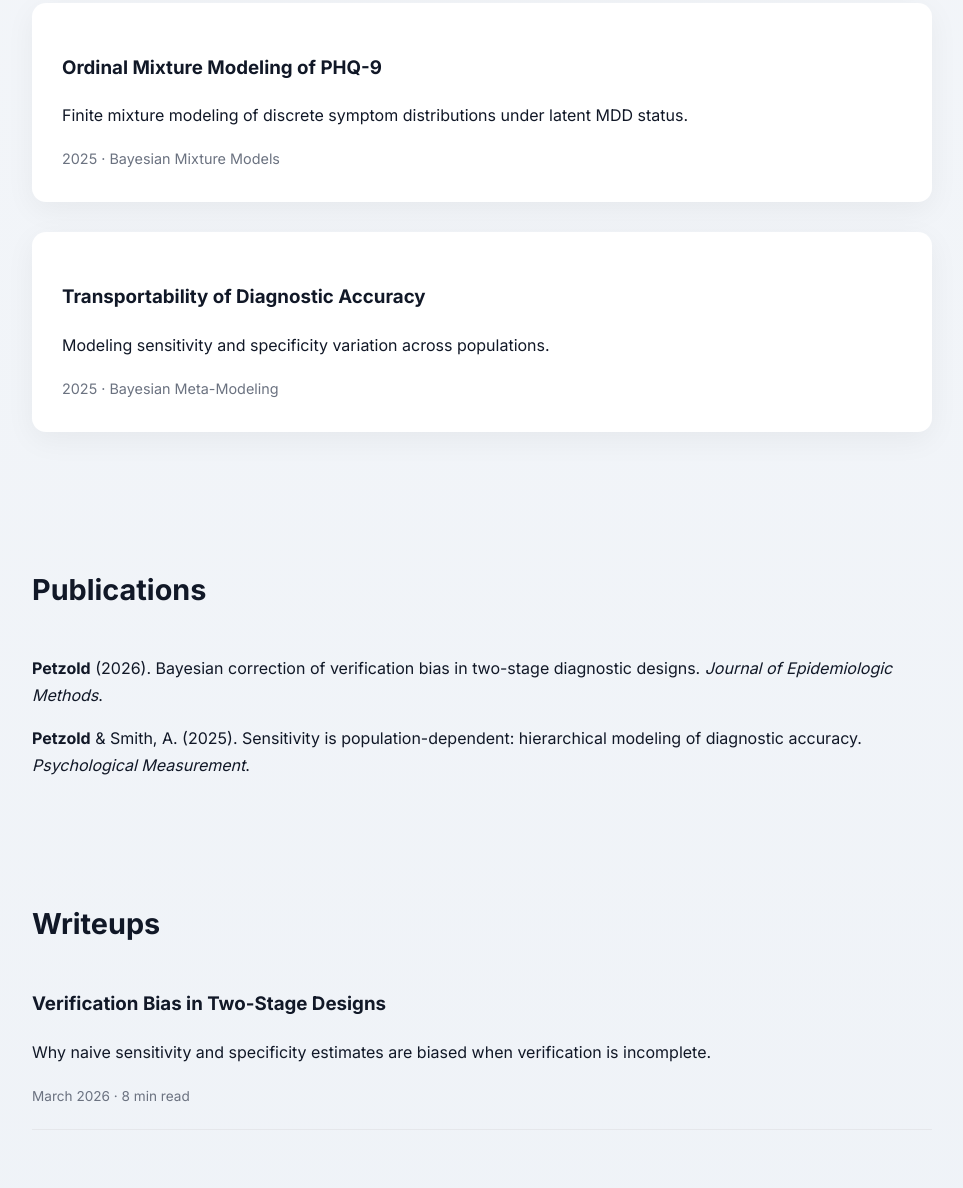
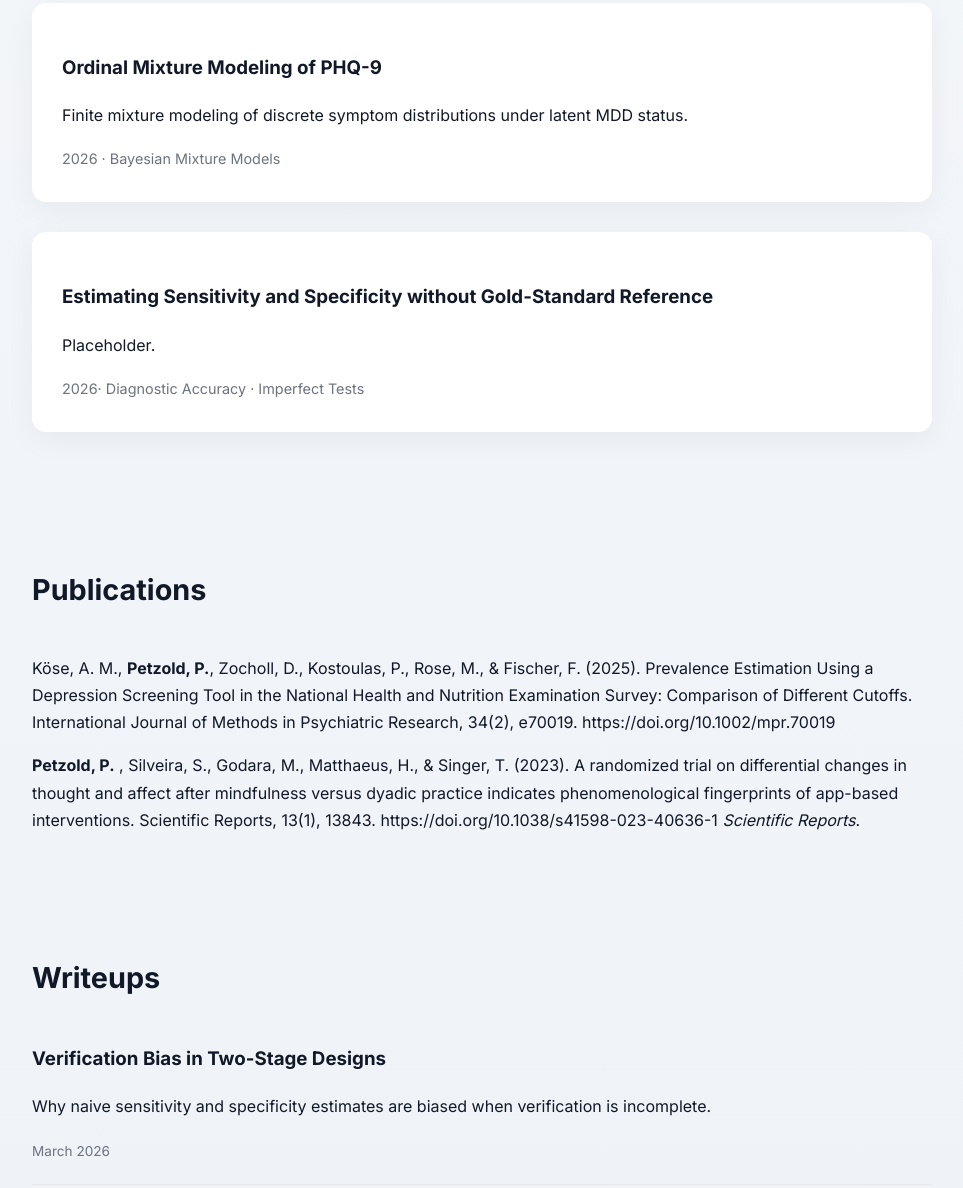
Before and after one commit to papetz/papetz.github.io, a plain HTML site: page index.html in a window 1280 px wide. Shown: the part 1086-2274 px from the top of the page, without its empty margins (158-1121 px from the left). Drawn offline with nearby package versions, Linux system fonts and the light colour scheme.

Commit message:
updated some fake data

```diff
--- a/index.html
+++ b/index.html
@@ -39,21 +39,21 @@
   <h2>Projects</h2>
 
   <div class="card">
-    <h3>Bayesian Correction of Verification Bias</h3>
-    <p>Latent class modeling approach correcting partial verification in screening studies.</p>
+    <h3>Bayesian Prevalence Estimation</h3>
+    <p>Correcting Naïve Prevalence Estimates obtained by Screening Questionnaires.</p>
     <span>2026 · R · Stan · Hierarchical Modeling</span>
   </div>
 
   <div class="card">
     <h3>Ordinal Mixture Modeling of PHQ-9</h3>
     <p>Finite mixture modeling of discrete symptom distributions under latent MDD status.</p>
-    <span>2025 · Bayesian Mixture Models</span>
+    <span>2026 · Bayesian Mixture Models</span>
   </div>
 
   <div class="card">
-    <h3>Transportability of Diagnostic Accuracy</h3>
-    <p>Modeling sensitivity and specificity variation across populations.</p>
-    <span>2025 · Bayesian Meta-Modeling</span>
+    <h3>Estimating Sensitivity and Specificity without Gold-Standard Reference</h3>
+    <p>Placeholder.</p>
+    <span>2026· Diagnostic Accuracy · Imperfect Tests</span>
   </div>
 
 </section>
@@ -63,18 +63,15 @@
 
   <div class="publication">
     <p>
-      <strong>Petzold</strong> (2026).
-      Bayesian correction of verification bias in two-stage diagnostic designs.
-      <em>Journal of Epidemiologic Methods</em>.
+      Köse, A. M., <strong>Petzold, P.</strong>, Zocholl, D., Kostoulas, P., Rose, M., & Fischer, F. (2025).
+      Prevalence Estimation Using a Depression Screening Tool in the National Health and Nutrition Examination Survey: Comparison of Different Cutoffs. International Journal of Methods in Psychiatric Research, 34(2), e70019. https://doi.org/10.1002/mpr.70019
     </p>
   </div>
 
   <div class="publication">
     <p>
-      <strong>Petzold</strong> & Smith, A. (2025).
-      Sensitivity is population-dependent:
-      hierarchical modeling of diagnostic accuracy.
-      <em>Psychological Measurement</em>.
+      <strong>Petzold, P.</strong> , Silveira, S., Godara, M., Matthaeus, H., & Singer, T. (2023). A randomized trial on differential changes in thought and affect after mindfulness versus dyadic practice indicates phenomenological fingerprints of app-based interventions. Scientific Reports, 13(1), 13843. https://doi.org/10.1038/s41598-023-40636-1
+      <em>Scientific Reports</em>.
     </p>
   </div>
 
@@ -92,7 +89,7 @@
     <p>
       Why naive sensitivity and specificity estimates are biased when verification is incomplete.
     </p>
-    <span>March 2026 · 8 min read</span>
+    <span>March 2026</span>
   </div>
 
 </section>
@@ -100,7 +97,7 @@
 <section id="contact">
   <h2>Contact</h2>
   <p>Email: paul.petzold@charite.de</p>
-  <p>Berlin, Germany</p>
+  <p>ORCID: 0000-0002-1234-5678</p>
 </section>
 
 <footer>
```
